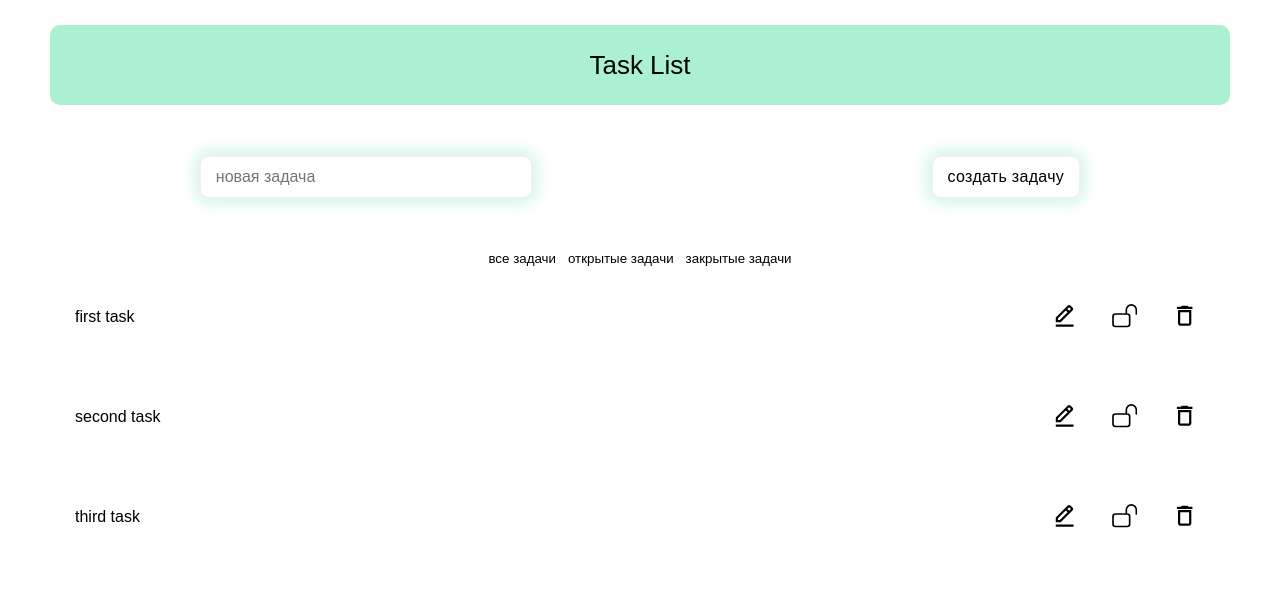
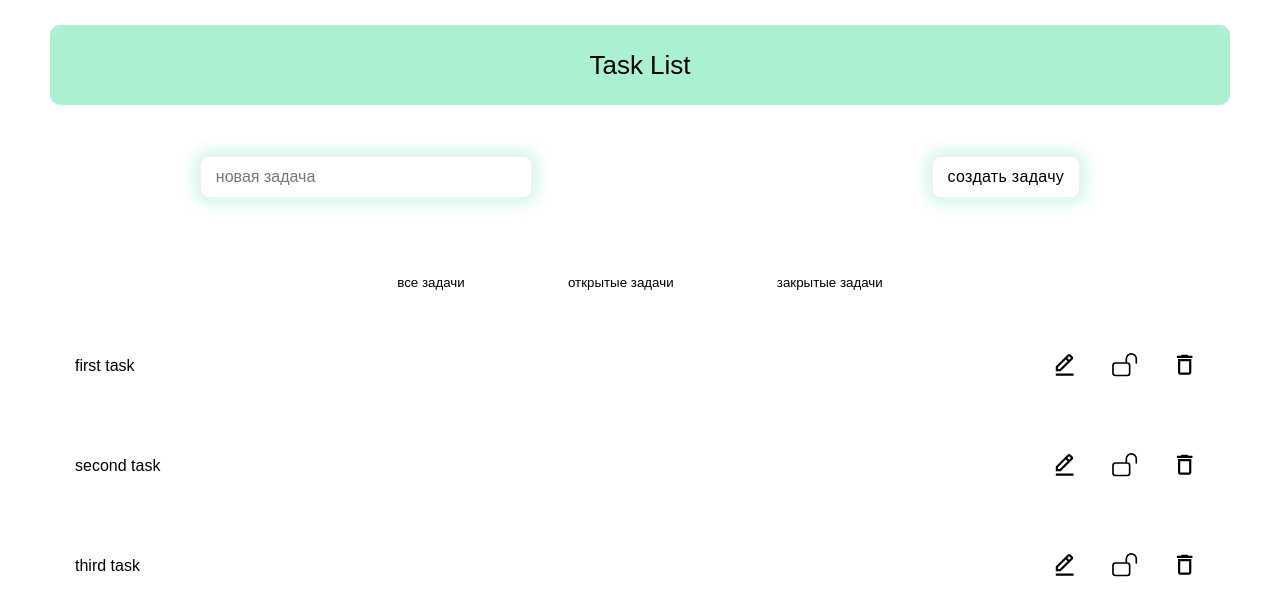
Before and after one commit to webdotG/task_runner__test.github.io, a React (Create React App) app: page / in a window 1280 px wide. Shown: the top 616 px of the page. Built offline with nearby package versions, Linux system fonts and the light colour scheme.

Commit message:
status filter button add style base

```diff
--- a/src/components/ToDoList/ToDoList.jsx
+++ b/src/components/ToDoList/ToDoList.jsx
@@ -6,7 +6,7 @@ import { FaRegSave } from "react-icons/fa";
 import { HiOutlineLockClosed, HiOutlineLockOpen } from "react-icons/hi2";
 
 //получаю todo и settodo переданные из app.js
-  function ToDoList ({todo, setTodo}) {
+function ToDoList ({todo, setTodo}) {
 
 //флаг для обозначения в каком состоянии мы сейчас находимся просмтора или редактирования задачи
   //false - просмотр задачи true - редактирование задачи
@@ -15,6 +15,24 @@ import { HiOutlineLockClosed, HiOutlineLockOpen } from "react-icons/hi2";
 
 //для установки значения в input value нынешего значения закидываю в него нынешний title
   const[value,setValue] = useState('')
+
+//для работы с фильтрами задач
+  //переменная которую фильтруем по дефолту в ней лежат все todo функция которая будет фильтровать
+  //массив по умолчанию имеет значение todo-список всех задач
+  const[filtered, setFiltered] = useState(todo)
+
+//функция для фильтрации задач по статусу
+  //если статус равен all то в setFiltered будет значение todo-список всех задач
+  //если статус равен true или false то создаю новый массив который принимае изначальный todo
+  //при помощи метода filter находить обьект в котором status равен status и все обьекты закидываю в newtodo
+  const todoFilter = (status) => {
+    if(status === 'all') {
+      setFiltered(todo)
+    } else {
+        let newTodo = [...todo].filter( item => item.status === status)
+        setFiltered(newTodo)
+    }
+  }
 
 //функция для удаления todo
     //создаю переменную в которую положу новый массив в котором не будет выбранного нами элемента
@@ -74,13 +92,14 @@ import { HiOutlineLockClosed, HiOutlineLockOpen } from "react-icons/hi2";
 
     <ul className={style['task-list']}>
 
-      <nav>
-        <button>все задачи</button>
-        <button>открытые задачи</button>
-        <button>закрытые задачи</button>
+      <nav className={style['status-filter']}>
+        <button onClick={() => todoFilter('all')}>все задачи</button>
+        <button onClick={() => todoFilter(true)}>открытые задачи</button>
+        <button onClick={() => todoFilter(false)}>закрытые задачи</button>
       </nav>
 
     {
+      //начинаю работу с уже отфильтрованными задачами по статусу
       //при помощи MAP вывожу каждый обьект из массива todo в li
       //передаю уникальное значенеие key равное id обьекта
       //добавляю проверку если edit то выводить input и button сохранить
@@ -95,7 +114,7 @@ import { HiOutlineLockClosed, HiOutlineLockOpen } from "react-icons/hi2";
       //на кнопку вешаю обработчик который будет вызывать функцию удаления аргументом котрой будет id обьекта
       //добавляю кнопку схоже с удалением задачи но передаю функцию закрытия/открытия задачи
 
-      todo.map( item => (
+      filtered.map( item => (
         <li className={style['task-list__item']}  key={item.id}>
             {
               edit === item.id
--- a/src/components/ToDoList/ToDoList.module.css
+++ b/src/components/ToDoList/ToDoList.module.css
@@ -5,6 +5,13 @@
   flex-direction: column;
   align-items: center;
   justify-content: space-between;
+}
+.status-filter{
+  min-width: 680px;
+  padding-top: 25px;
+  padding-bottom: 25px;
+  display: flex;
+  justify-content: space-evenly;
 }
 
 .task-list__item{
```
